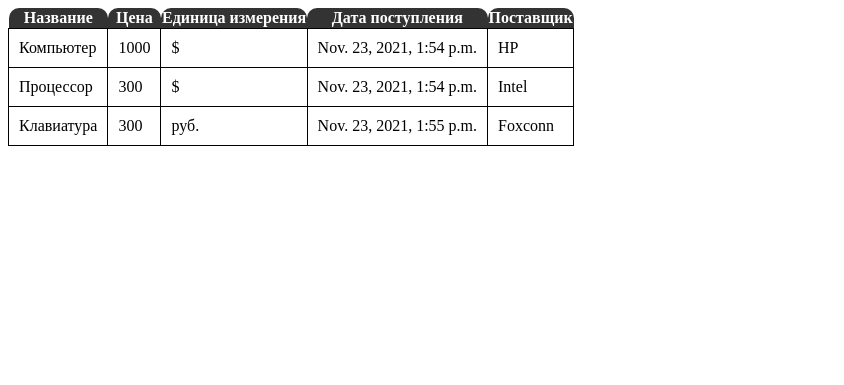
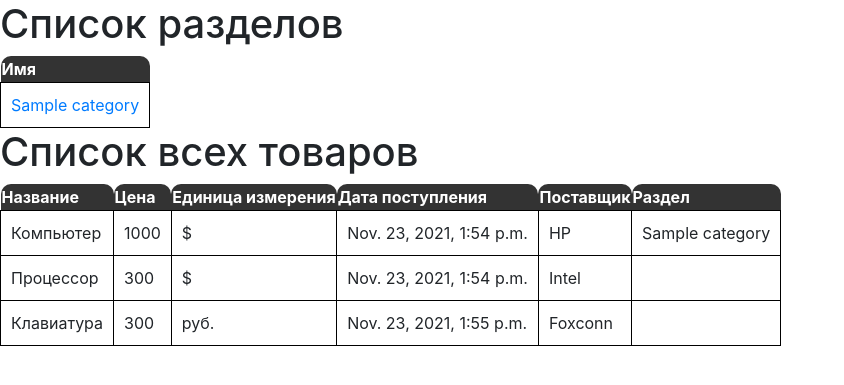
Before and after one commit to vvmokrenko/python_interview, a Django app: page / in a window 1280 px wide. Shown: the top 385 px of the page, without its empty margins (0-844 px from the left). Run offline with Django 3.2, Linux system fonts and the light colour scheme; data comes from the database, SQL or seed files in the repository; tables that the repository leaves empty hold one stand-in row (values such as "Sample post"); some libraries are stand-ins or nearby versions.

Commit message:
lesson 5 homework

```diff
--- a/Lesson4/mokrenko_prj/mokrenko_prj/settings.py
+++ b/Lesson4/mokrenko_prj/mokrenko_prj/settings.py
@@ -61,6 +61,7 @@ TEMPLATES = [
         'APP_DIRS': True,
         'OPTIONS': {
             'context_processors': [
+                'products.context_processors.get_category_list',
                 'django.template.context_processors.debug',
                 'django.template.context_processors.request',
                 'django.contrib.auth.context_processors.auth',
--- a/Lesson4/mokrenko_prj/mokrenko_prj/urls.py
+++ b/Lesson4/mokrenko_prj/mokrenko_prj/urls.py
@@ -19,5 +19,5 @@ from django.conf.urls import url, include
 
 urlpatterns = [
     path('admin/', admin.site.urls),
-    url(r'', include('products.urls')),
+    path('', include('products.urls')),
 ]
--- a/Lesson4/mokrenko_prj/products/admin.py
+++ b/Lesson4/mokrenko_prj/products/admin.py
@@ -1,4 +1,5 @@
 from django.contrib import admin
-from .models import Good_Item
+from .models import Good_Item, Category
 # Register your models here
+admin.site.register(Category)
 admin.site.register(Good_Item)
--- /dev/null
+++ b/Lesson4/mokrenko_prj/products/context_processors.py
@@ -0,0 +1,11 @@
+from .models import Category
+
+def get_category_list(request):
+
+    items = Category.objects.all()
+    print('ITEMS=', items)
+    context = {
+        'categoryobjects': items
+    }
+    print('КОНТЕКСТ=', context)
+    return context
--- a/Lesson4/mokrenko_prj/products/models.py
+++ b/Lesson4/mokrenko_prj/products/models.py
@@ -1,9 +1,40 @@
 from django.db import models
+from django.urls import reverse
 
 # Create your models here.
 
+class Category(models.Model):
+    name = models.CharField(
+        verbose_name='имя',
+        max_length=64,
+        unique=True,
+    )
+
+    description = models.TextField(
+        verbose_name='описание',
+        blank=True,
+    )
+
+    created_at = models.DateTimeField(auto_now_add=True)
+    updated_at = models.DateTimeField(auto_now=True)
+
+    slug = models.SlugField(unique=True, blank=True, null=True)
+
+    def __str__(self):
+        return self.name
+
+    class Meta:
+        verbose_name = 'категория'
+        verbose_name_plural = 'категории'
+
+    @property
+    def get_products(self):
+        return Good_Item.objects.filter(category=self.id)
 
 class Good_Item(models.Model):
+    category = models.ManyToManyField(Category,
+                                      'category_rel_name')
+
     created_at = models.DateTimeField(
         verbose_name=u'Дата поступления',
         auto_created=True,
--- /dev/null
+++ b/Lesson4/mokrenko_prj/products/templates/category_list.html
@@ -0,0 +1,15 @@
+<h1>
+    Список разделов
+</h1>
+<table>
+    <tr>
+        <th>Имя</th>
+    </tr>
+    {% for o in categoryobjects %}
+        <tr>
+            <td>
+                <a href="{% url 'products:products_by_category' o.slug %}">{{ o.name }}</a>
+            </td>
+        </tr>
+    {% endfor %}
+</table>
--- a/Lesson4/mokrenko_prj/templates/items_index.html
+++ b/Lesson4/mokrenko_prj/products/templates/goods_list.html
@@ -1,6 +1,9 @@
-{% load static %}
-<link rel="stylesheet" href="{% static 'style.css' %}">
-
+{% extends 'base.html'%}
+{% block title %}Главная страница{% endblock %}
+{% block content %}
+<h1>
+    Список всех товаров
+</h1>
 <table>
     <tr>
         <th>Название</th>
@@ -8,6 +11,7 @@
         <th>Единица измерения</th>
         <th>Дата поступления</th>
         <th>Поставщик</th>
+        <th>Раздел</th>
     </tr>
     {% for object in object_list %}
         <tr>
@@ -16,6 +20,10 @@
             <td>{{ object.unit }}</td>
             <td>{{ object.created_at }}</td>
             <td>{{ object.vendor }}</td>
+            <td>
+                {%for o in object.category.all%} {{o.name}} {%endfor%}
+            </td>
         </tr>
     {% endfor %}
 </table>
+{% endblock %}
--- a/Lesson4/mokrenko_prj/products/urls.py
+++ b/Lesson4/mokrenko_prj/products/urls.py
@@ -1,6 +1,10 @@
-from django.conf.urls import url
-from .views import ItemsListView
+from django.urls import path
+from .views import ItemsListView, CategoryListView, goods_by_category
+
+app_name = 'products'
 
 urlpatterns = [
-    url(r'', ItemsListView.as_view()),
+    path('', ItemsListView.as_view()),
+    path('', CategoryListView.as_view(), name='category'),
+    path('<slug:category_slug>', goods_by_category, name='products_by_category'),
 ]
--- a/Lesson4/mokrenko_prj/products/views.py
+++ b/Lesson4/mokrenko_prj/products/views.py
@@ -2,13 +2,29 @@ from django.shortcuts import render
 
 # Create your views here.
 from django.views.generic.list import ListView
-from .models import Good_Item
+from .models import Good_Item, Category
 
 
 class ItemsListView(ListView):
     model = Good_Item
-    template_name = "items_index.html"
+    template_name = "goods_list.html"
 
     def get_queryset(self):
-        items = Good_Item.objects.all()
+        items = Good_Item.objects.prefetch_related('category').all()
         return items
+
+
+class CategoryListView(ListView):
+    model = Category
+    template_name = "category_list.html"
+
+    def get_queryset(self):
+        items = Category.objects.all()
+        return items
+
+
+def goods_by_category(request, category_slug):
+    items = Category.objects.all().filter(slug=category_slug)
+    print('items=', items)
+
+    return render(request, 'goods_category.html', {'categories': items})
--- /dev/null
+++ b/Lesson4/mokrenko_prj/templates/base.html
@@ -0,0 +1,26 @@
+{% load static %}
+<!DOCTYPE html>
+<html>
+<head>
+    <meta charset="utf-8" />
+    <title>{% block title %}{% endblock %}</title>
+    <script src="//code.jquery.com/jquery-1.12.0.min.js"></script>
+    <script src="//code.jquery.com/jquery-migrate-1.2.1.min.js"></script>
+    <!-- Bootstrap JS + Popper JS -->
+    <script defer src="{% static 'js/bootstrap.min.js' %}"></script>
+    <!-- Bootstrap CSS -->
+     <link rel="stylesheet" href="{% static 'css/bootstrap.min.css' %}">
+    <!-- Custom  CSS -->
+    <link rel="stylesheet" href="{% static 'css/style.css' %}">
+</head>
+<body>
+    <header>
+        {% include 'category_list.html' %}
+    </header>
+    {% block content %}{% endblock %}
+    <footer>
+        <!-- подвал -->
+    </footer>
+    <!-- Здесь, например, скрипты -->
+</body>
+</html>
```
Also changed, not shown: Lesson4/mokrenko_prj/products/templates/goods_category.html (added, +31 -0 lines), Lesson4/mokrenko_prj/products/migrations/0002_auto_20211124_1759.py (added), Lesson4/mokrenko_prj/products/migrations/0003_category_slug.py (added), Lesson4/mokrenko_prj/products/static/css/style.css (renamed from Lesson4/mokrenko_prj/products/static/style.css).
